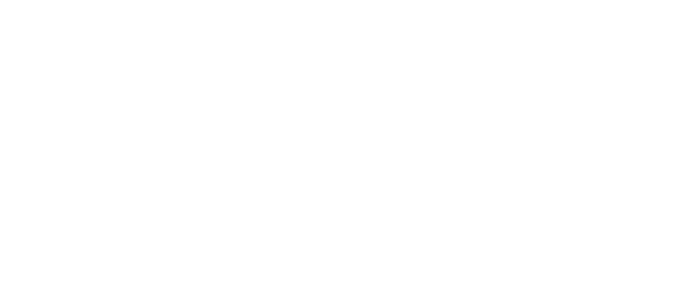
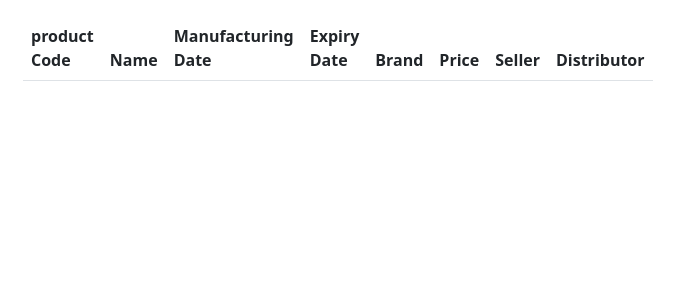
Before and after one commit to hami-r/ProductAppNewAngular, an Angular app: page /view in a window 1280 px wide. Before the commit this address led to /. Shown: the top 300 px of the page, without its empty margins (71-747 px from the left). Built offline with nearby package versions, Linux system fonts and the light colour scheme.

Commit message:
view page

```diff
--- /dev/null
+++ b/src/app/view-product/view-product.component.html
@@ -0,0 +1,38 @@
+
+<div class="container">
+    <div class="row">
+        <div class="col col-12 col-sm-12 col-md-12 col-lg-12 col-xl-12 col-xxl-12">
+            <div class="row g-2 m-2">
+                <div class="col col-12 col-sm-12 col-md-6 col-lg-6 col-xl-6 col-xxl-6">
+                    <table class="table">
+                        <thead>
+                            <tr>
+                                <th>product Code</th>
+                                <th>Name</th>
+                                <th>Manufacturing Date</th>
+                                <th>Expiry Date</th>
+                                <th>Brand</th>
+                                <th>Price</th>
+                                <th>Seller</th>
+                                <th>Distributor</th>
+                            </tr>
+                        </thead>
+                        <tbody>
+                            <tr *ngFor="let i of products">
+                                <td>{{i.productCode}}</td>
+                                <td>{{i.name}}</td>
+                                <td>{{i.manufacturingDate}}</td>
+                                <td>{{i.expiryDate}}</td>
+                                <td>{{i.brand}}</td>
+                                <td>{{i.price}}</td>
+                                <td>{{i.seller}}</td>
+                                <td>{{i.distributor}}</td>
+                            </tr>
+                        </tbody>
+                    </table>
+
+                </div>
+            </div>
+        </div>
+    </div>
+</div>
--- /dev/null
+++ b/src/app/view-product/view-product.component.ts
@@ -0,0 +1,10 @@
+import { Component } from '@angular/core';
+
+@Component({
+  selector: 'app-view-product',
+  templateUrl: './view-product.component.html',
+  styleUrls: ['./view-product.component.css']
+})
+export class ViewProductComponent {
+   products:any = []
+}
```
Also changed, not shown: src/app/app.module.ts (+7 -1 lines), src/app/view-product/view-product.component.css (added).
